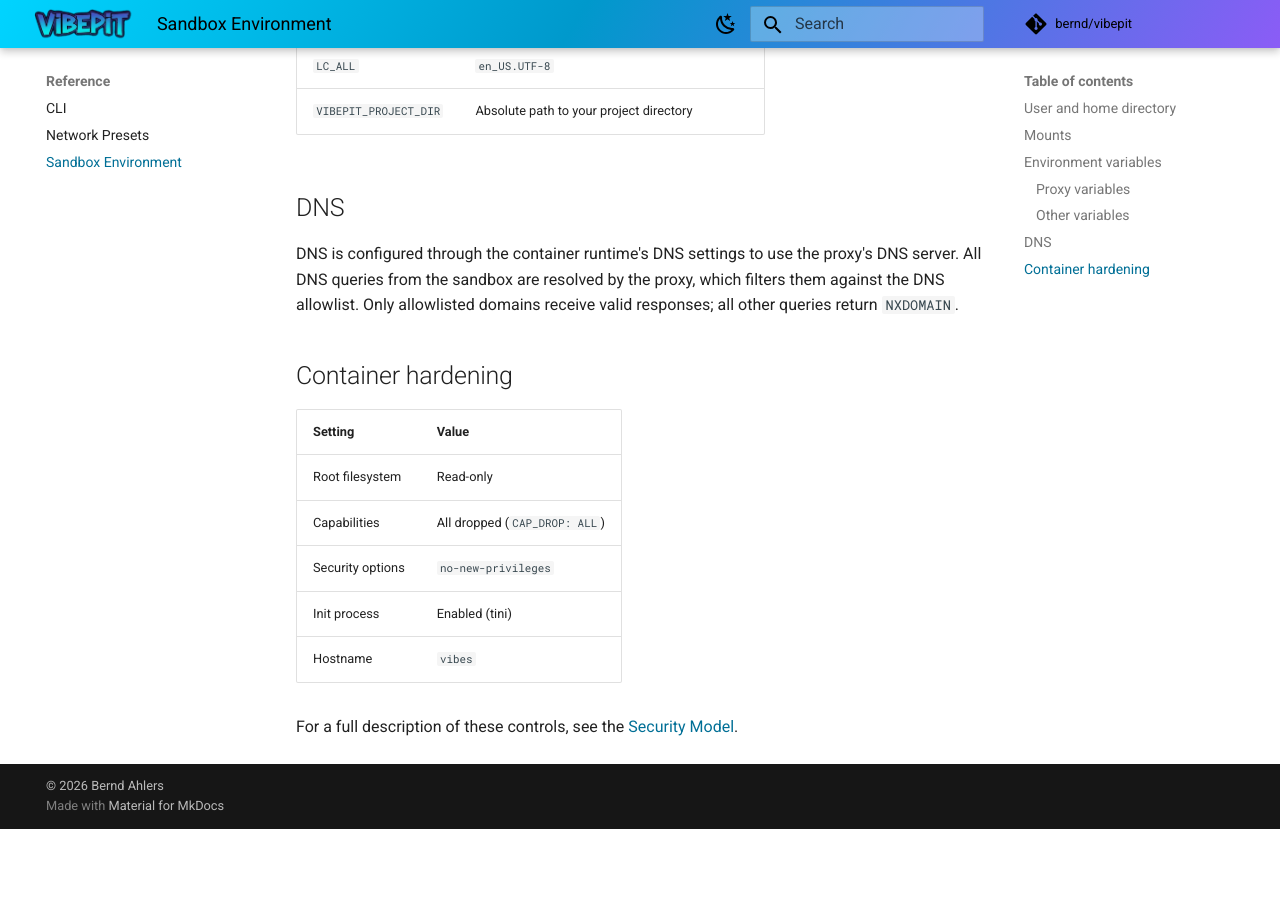
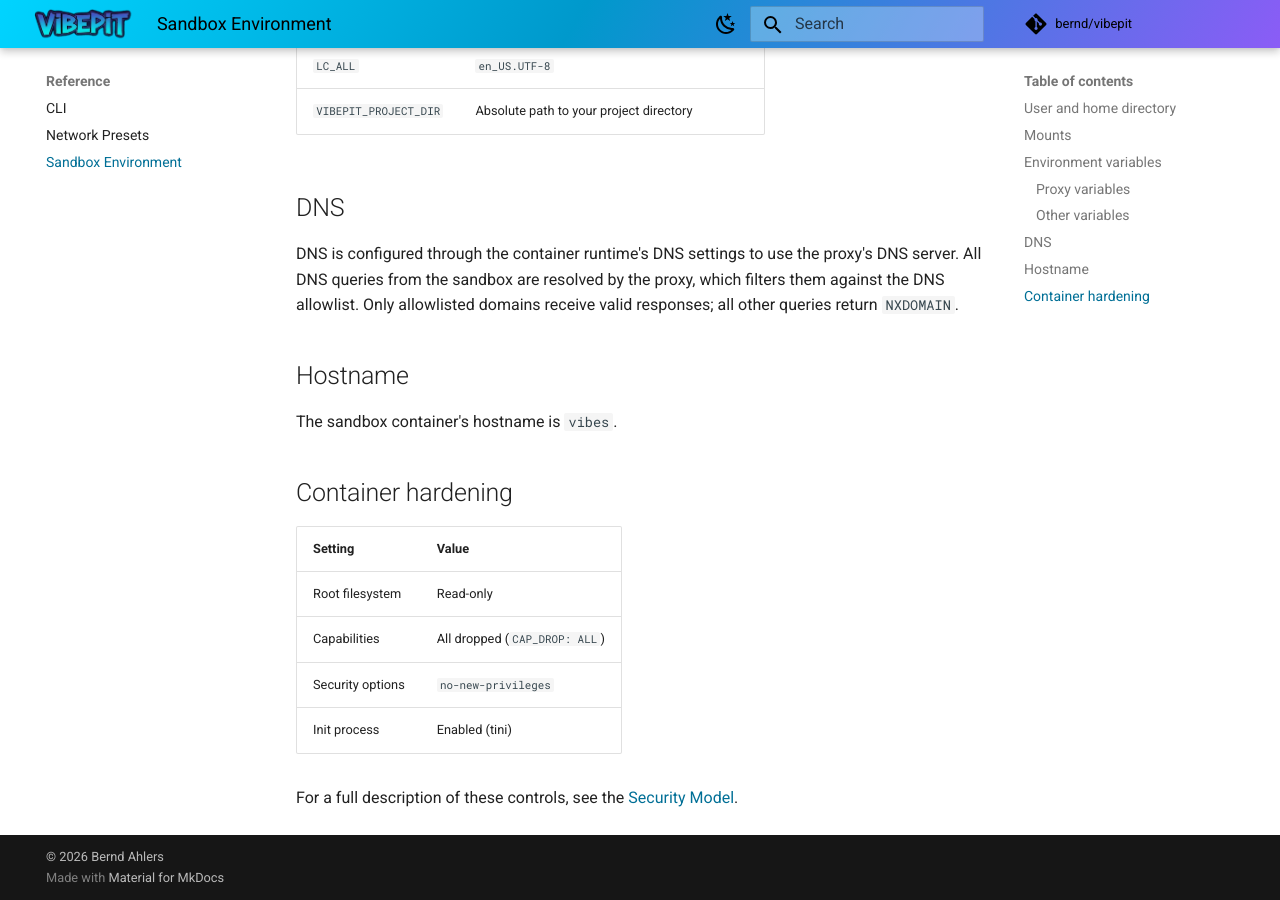
Before and after one commit to bernd/vibepit, an MkDocs documentation site: the page built from docs/content/reference/sandbox.md, in a window 1280 px wide and 900 px high, scrolled down 1828 px. Built offline with MkDocs 1.6.1 and Material for MkDocs 9.7.7, drawn with Linux system fonts in a browser that asks for light colours; comment, search, counter and statistics services are not loaded; before the commit the page ends 2657 px from its top, so only the background shows below that.

Commit message:
Move hostname out of container hardening table
Co-Authored-By: Claude Opus 4.6 <noreply@anthropic.com>

```diff
--- a/docs/content/reference/sandbox.md
+++ b/docs/content/reference/sandbox.md
@@ -62,6 +62,10 @@ proxy's DNS server. All DNS queries from the sandbox are resolved by the proxy,
 which filters them against the DNS allowlist. Only allowlisted domains receive
 valid responses; all other queries return `NXDOMAIN`.
 
+## Hostname
+
+The sandbox container's hostname is `vibes`.
+
 ## Container hardening
 
 | Setting | Value |
```
Also changed, not shown: other parts of docs/content/reference/sandbox.md (+0 -1 lines).
